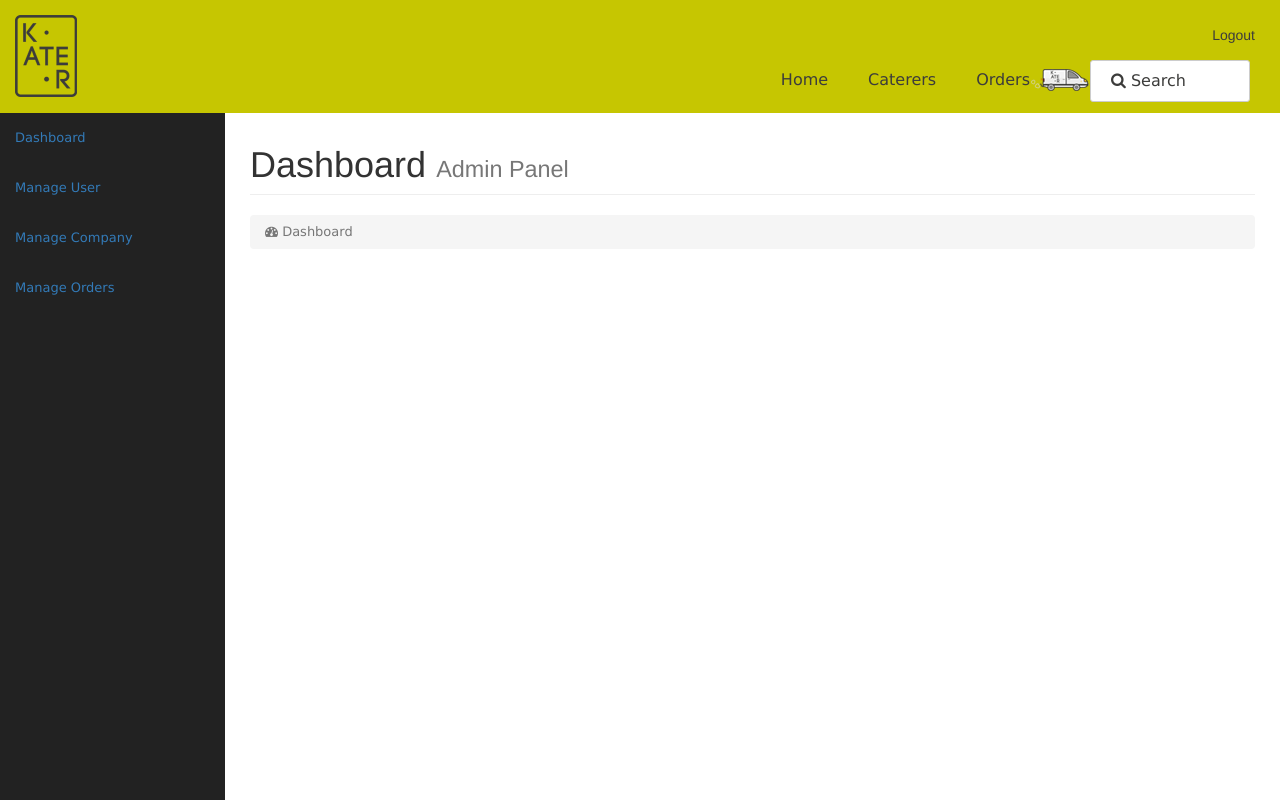
After one commit to zaingz/Kater, a Rails app: page /admin/dashboard/manage_orders in a window 1280 px wide. The commit adds this page. Run offline with Rails 7, Linux system fonts and the light colour scheme; a user stored in the database is signed in; style sheets or scripts are compiled from the project's sources; some libraries are stand-ins or nearby versions.

Commit message:
added page for manage orders

```diff
--- a/app/controllers/dashboard_controller.rb
+++ b/app/controllers/dashboard_controller.rb
@@ -31,6 +31,10 @@ class DashboardController < ApplicationController
   	@c_company = CateringCompany.all
   end
 
+  def super_admin_manage_orders
+  	# here we will fetch all orders
+  end
+
   def super_admin_manage_user
   	@users = User.all
   end
--- /dev/null
+++ b/app/views/dashboard/super_admin_manage_orders.html.erb
@@ -0,0 +1,51 @@
+<div id="wrapper">
+
+  <div class="collapse navbar-collapse navbar-ex1-collapse">
+    <ul style="position: fixed;" class="nav navbar-nav side-nav">
+      <li class="active">
+        <a href="/admin/dashboard/"><i class="fa fa-fw fa-dashboard"></i> Dashboard</a>
+      </li>
+      <li>
+        <a href="/admin/dashboard/manage_users"><i class="fa fa-fw fa-bar-chart-o"></i> Manage User</a>
+      </li>
+      <li>
+        <a href="/admin/dashboard/manage_company"><i class="fa fa-fw fa-table"></i>Manage Company</a>
+      </li>
+      <li>
+        <a href="/admin/dashboard/manage_orders"><i class="fa fa-fw fa-edit"></i> Manage Orders</a>
+      </li>
+
+
+    </ul>
+  </div>
+
+
+
+  <div style="margin-top: 95px;" id="page-wrapper">
+    <div class="container-fluid">
+      <!-- Page Heading -->
+        <div class="row">
+          <div class="col-lg-12">
+            <h1 class="page-header">
+              Dashboard <small>Admin Panel</small>
+            </h1>
+            <ol class="breadcrumb">
+              <li class="active">
+                <i class="fa fa-dashboard"></i> Dashboard
+              </li>
+            </ol>
+          </div>
+        </div>
+        <!-- /.row -->
+
+    </div>
+  </div>
+
+
+
+
+
+
+
+
+</div>
--- a/config/routes.rb
+++ b/config/routes.rb
@@ -26,10 +26,22 @@ Rails.application.routes.draw do
   get '/admin/dashboard' => 'dashboard#super_admin'
   get '/admin/dashboard/manage_users' => 'dashboard#super_admin_manage_user'
   get '/admin/dashboard/manage_company' => 'dashboard#super_admin_manage_company'
+  get '/admin/dashboard/manage_orders' => 'dashboard#super_admin_manage_orders'
 
   delete '/admin/dashboard/manage_users/delete/:id' => 'dashboard#destroy_user'
   delete '/admin/dashboard/manage_company/delete/:id' => 'dashboard#destroy_comp'
+  delete '/admin/dashboard/manage_company/delete/:id' => 'dashboard#destroy_order'
 
+
+
+  devise_scope :user do
+    authenticated :user do
+      root :to => 'home#index', as: :authenticated_root
+    end
+    unauthenticated :user do
+      root :to => 'home#index', as: :unauthenticated_root
+    end
+  end
 
   # The priority is based upon order of creation: first created -> highest priority.
   # See how all your routes lay out with "rake routes".
```
Also changed, not shown: app/views/dashboard/manager_admin.html.erb (+17 -2 lines).
